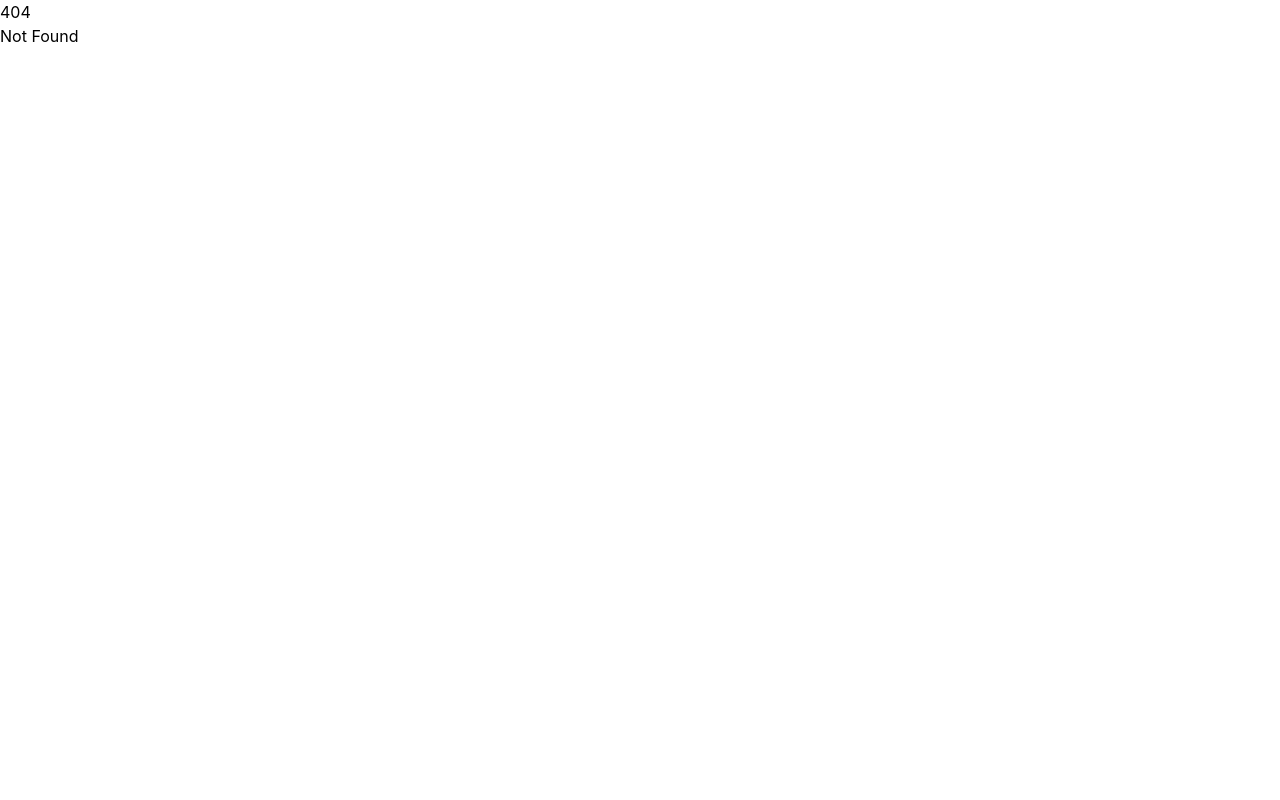
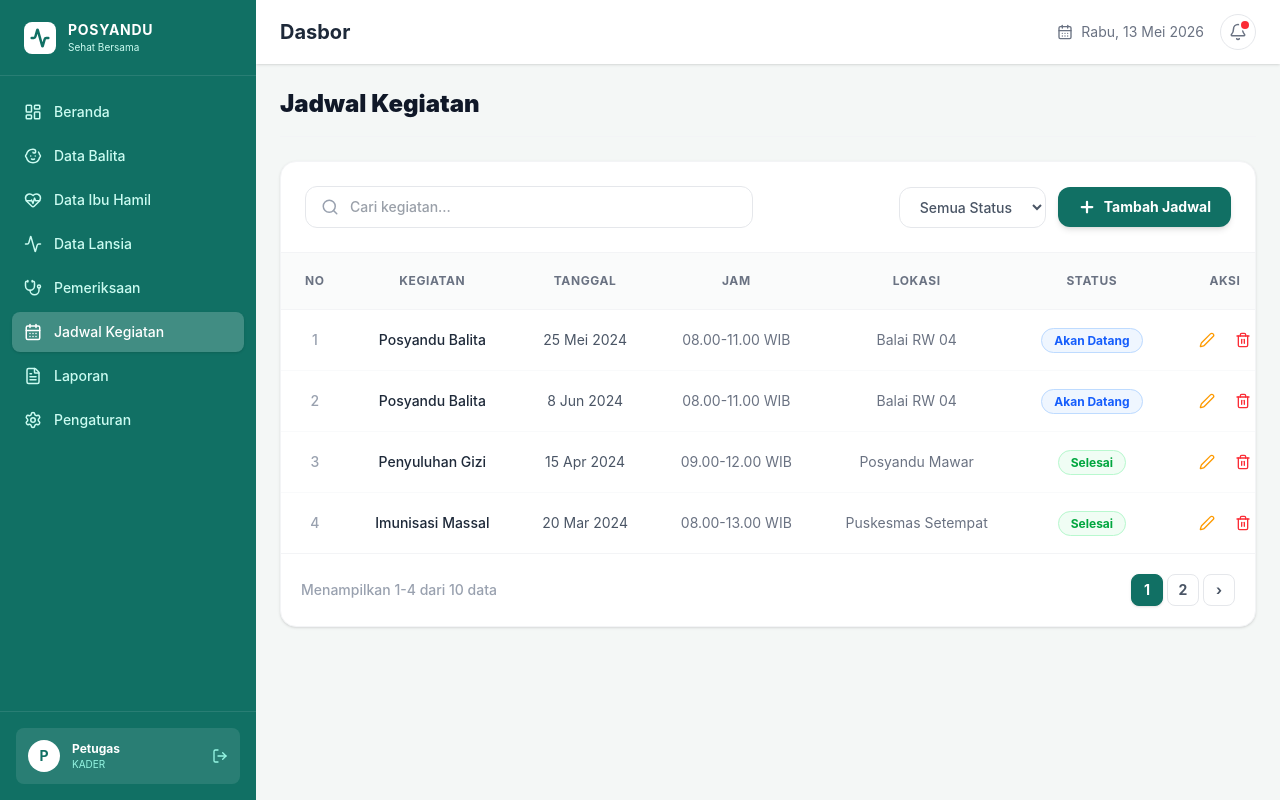
Before and after one commit to AchmadZackyGZ/posyanduNglabak, a SvelteKit app in the folder frontend/: page /dashboard/jadwal in a window 1280 px wide. Before the commit this address had no page. Built offline with nearby package versions, Linux system fonts and the light colour scheme; sample sign-in values are in the browser's storage.

Commit message:
feat: merancang halaman jadwal kegiatan kader beserta fitur filter reaktif

```diff
--- /dev/null
+++ b/frontend/src/routes/dashboard/jadwal/+page.svelte
@@ -0,0 +1,187 @@
+<script lang="ts">
+	import { Search, Plus, Edit2, Trash2 } from 'lucide-svelte';
+
+	// --- STATE MANAGEMENT ---
+	let searchQuery = $state('');
+	let filterStatus = $state('Semua Status');
+
+	// DATA DUMMY: Jadwal Kegiatan (Sesuai Referensi Desain)
+	let jadwalList = $state([
+		{
+			id: 1,
+			kegiatan: 'Posyandu Balita',
+			tanggal: '25 Mei 2024',
+			jam: '08.00-11.00 WIB',
+			lokasi: 'Balai RW 04',
+			status: 'Akan Datang'
+		},
+		{
+			id: 2,
+			kegiatan: 'Posyandu Balita',
+			tanggal: '8 Jun 2024',
+			jam: '08.00-11.00 WIB',
+			lokasi: 'Balai RW 04',
+			status: 'Akan Datang'
+		},
+		{
+			id: 3,
+			kegiatan: 'Penyuluhan Gizi',
+			tanggal: '15 Apr 2024',
+			jam: '09.00-12.00 WIB',
+			lokasi: 'Posyandu Mawar',
+			status: 'Selesai'
+		},
+		{
+			id: 4,
+			kegiatan: 'Imunisasi Massal',
+			tanggal: '20 Mar 2024',
+			jam: '08.00-13.00 WIB',
+			lokasi: 'Puskesmas Setempat',
+			status: 'Selesai'
+		}
+	]);
+
+	// --- LOGIKA FILTER REAKTIF SVELTE 5 ---
+	let filteredJadwal = $derived(
+		jadwalList.filter((j) => {
+			const matchCari =
+				j.kegiatan.toLowerCase().includes(searchQuery.toLowerCase()) ||
+				j.lokasi.toLowerCase().includes(searchQuery.toLowerCase());
+			const matchStatus = filterStatus === 'Semua Status' || j.status === filterStatus;
+			return matchCari && matchStatus;
+		})
+	);
+
+	// Helper warna badge status
+	function getStatusColor(status: string) {
+		if (status === 'Akan Datang') return 'bg-blue-50 text-blue-600 border-blue-200';
+		if (status === 'Selesai') return 'bg-green-50 text-green-600 border-green-200';
+		if (status === 'Dibatalkan') return 'bg-red-50 text-red-600 border-red-200';
+		return 'bg-gray-50 text-gray-600 border-gray-200';
+	}
+</script>
+
+<svelte:head>
+	<title>Jadwal Kegiatan - POSYANDU Sehat Bersama</title>
+</svelte:head>
+
+<div class="space-y-6">
+	<div class="border-b border-gray-100 pb-4">
+		<h1 class="text-2xl font-black text-gray-900">Jadwal Kegiatan</h1>
+	</div>
+
+	<div class="overflow-hidden rounded-2xl border border-gray-100 bg-white shadow-sm">
+		<div
+			class="flex flex-col gap-4 border-b border-gray-100 p-6 md:flex-row md:items-center md:justify-between"
+		>
+			<div class="relative w-full md:max-w-md">
+				<div
+					class="pointer-events-none absolute inset-y-0 left-0 flex items-center pl-4 text-gray-400"
+				>
+					<Search size={18} />
+				</div>
+				<input
+					type="text"
+					bind:value={searchQuery}
+					placeholder="Cari kegiatan..."
+					class="block w-full rounded-xl border border-gray-200 bg-white py-2.5 pr-4 pl-11 text-sm font-medium text-gray-700 transition outline-none focus:border-[#117064] focus:ring-1 focus:ring-[#117064]"
+				/>
+			</div>
+
+			<div class="flex items-center gap-3">
+				<select
+					bind:value={filterStatus}
+					class="rounded-xl border border-gray-200 bg-white px-4 py-2.5 text-sm font-medium text-gray-600 transition outline-none focus:border-[#117064]"
+				>
+					<option value="Semua Status">Semua Status</option>
+					<option value="Akan Datang">Akan Datang</option>
+					<option value="Selesai">Selesai</option>
+					<option value="Dibatalkan">Dibatalkan</option>
+				</select>
+
+				<button
+					class="flex cursor-pointer items-center gap-2 rounded-xl bg-[#117064] px-5 py-2.5 text-sm font-bold text-white shadow-md transition hover:bg-[#0c4e43]"
+				>
+					<Plus size={18} strokeWidth={3} />
+					Tambah Jadwal
+				</button>
+			</div>
+		</div>
+
+		<div class="w-full overflow-x-auto">
+			<table class="w-full min-w-[1000px] text-left text-sm text-gray-600">
+				<thead
+					class="border-b border-gray-100 bg-gray-50/80 text-xs font-bold tracking-wider text-gray-500 uppercase"
+				>
+					<tr>
+						<th class="w-16 px-6 py-5 text-center">NO</th>
+						<th class="px-6 py-5 text-center">KEGIATAN</th>
+						<th class="px-6 py-5 text-center">TANGGAL</th>
+						<th class="px-6 py-5 text-center">JAM</th>
+						<th class="px-6 py-5 text-center">LOKASI</th>
+						<th class="px-6 py-5 text-center">STATUS</th>
+						<th class="w-24 px-6 py-5 text-center">AKSI</th>
+					</tr>
+				</thead>
+				<tbody class="divide-y divide-gray-50 bg-white">
+					{#if filteredJadwal.length === 0}
+						<tr>
+							<td colspan="7" class="py-12 text-center text-gray-500">
+								Tidak ada jadwal yang cocok dengan filter pencarian.
+							</td>
+						</tr>
+					{/if}
+
+					{#each filteredJadwal as jadwal, index (jadwal.id)}
+						<tr class="transition-colors hover:bg-gray-50/50">
+							<td class="px-6 py-4 text-center font-medium text-gray-400">{index + 1}</td>
+							<td class="px-6 py-4 text-center font-medium text-gray-800">{jadwal.kegiatan}</td>
+							<td class="px-6 py-4 text-center">{jadwal.tanggal}</td>
+							<td class="px-6 py-4 text-center text-gray-500">{jadwal.jam}</td>
+							<td class="px-6 py-4 text-center text-gray-500">{jadwal.lokasi}</td>
+							<td class="px-6 py-4 text-center">
+								<span
+									class={`rounded-full border px-3 py-1 text-xs font-bold ${getStatusColor(jadwal.status)}`}
+								>
+									{jadwal.status}
+								</span>
+							</td>
+							<td class="px-6 py-4">
+								<div class="flex justify-center gap-2">
+									<button
+										class="cursor-pointer rounded-lg p-1.5 text-amber-500 transition hover:bg-amber-50"
+										title="Edit"><Edit2 size={16} /></button
+									>
+									<button
+										class="cursor-pointer rounded-lg p-1.5 text-red-500 transition hover:bg-red-50"
+										title="Hapus"><Trash2 size={16} /></button
+									>
+								</div>
+							</td>
+						</tr>
+					{/each}
+				</tbody>
+			</table>
+		</div>
+
+		<div
+			class="flex items-center justify-between border-t border-gray-100 p-5 text-sm font-medium text-gray-400"
+		>
+			<p>Menampilkan 1-{filteredJadwal.length} dari 10 data</p>
+			<div class="flex gap-1">
+				<button
+					class="flex h-8 w-8 items-center justify-center rounded-lg border border-[#117064] bg-[#117064] font-bold text-white shadow-sm"
+					>1</button
+				>
+				<button
+					class="flex h-8 w-8 cursor-pointer items-center justify-center rounded-lg border border-gray-200 bg-white font-bold text-gray-600 transition hover:bg-gray-50"
+					>2</button
+				>
+				<button
+					class="flex h-8 w-8 cursor-pointer items-center justify-center rounded-lg border border-gray-200 bg-white font-bold text-gray-600 transition hover:bg-gray-50"
+					>›</button
+				>
+			</div>
+		</div>
+	</div>
+</div>
--- a/frontend/src/routes/dashboard/pemeriksaan/+page.svelte
+++ b/frontend/src/routes/dashboard/pemeriksaan/+page.svelte
@@ -1,6 +1,6 @@
 <script lang="ts">
 	import { onMount } from 'svelte';
-	import { Plus, Edit2, Trash2, Calculator, X, Info } from 'lucide-svelte';
+	import { Plus, Edit2, Trash2, Calculator, X } from 'lucide-svelte';
 	import Chart from 'chart.js/auto';
 
 	let chartCanvas: HTMLCanvasElement;
```
